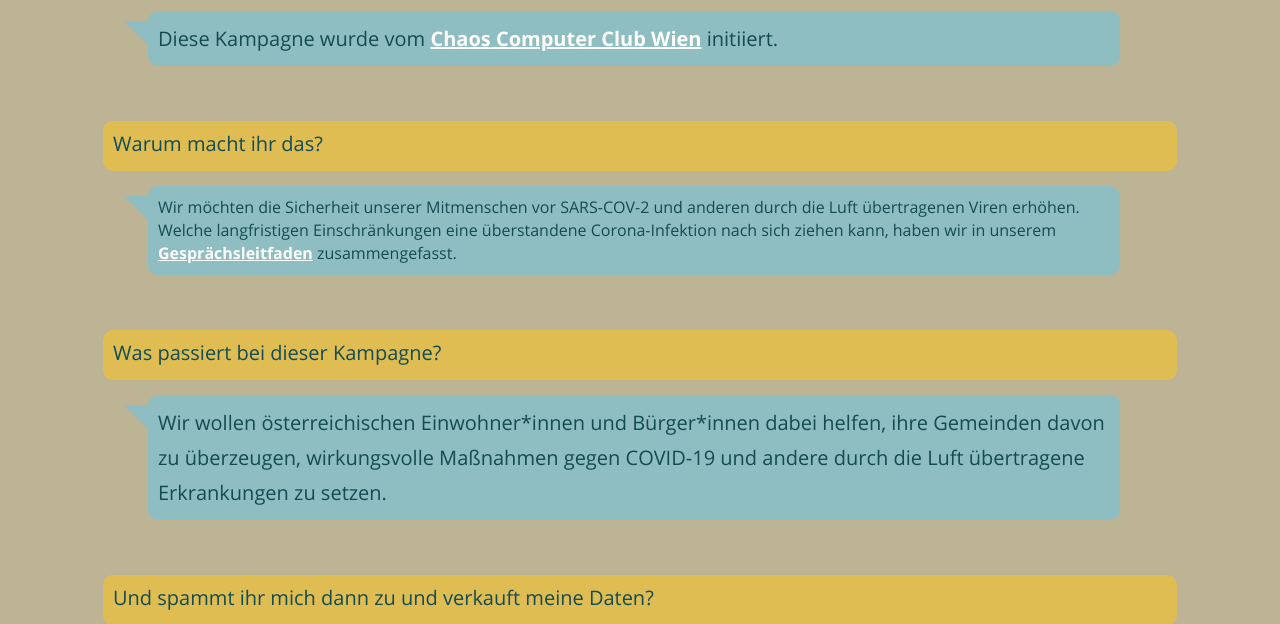
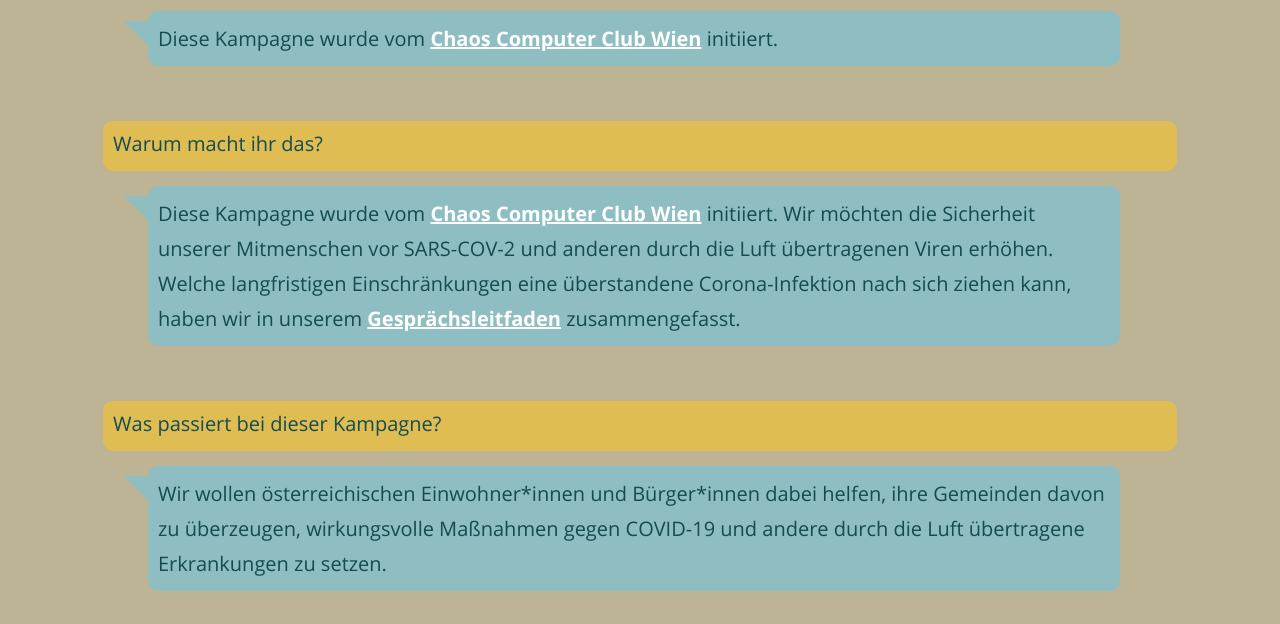
Before and after one commit to c3wien/Poke-That-Gmeind, a Python web app: template luftfilterbegehren/templates/general/faq.html in a window 1280 px wide. Shown: the part 306-930 px from the top of the page. Run offline with Jinja, Linux system fonts and the light colour scheme; the template is opened without the code that fills it, so the values that code supplies are empty; some libraries are stand-ins or nearby versions.

Commit message:
readd <p> for answer 2

```diff
--- a/luftfilterbegehren/templates/general/faq.html
+++ b/luftfilterbegehren/templates/general/faq.html
@@ -26,7 +26,10 @@
                     </div>
                 </li>
                 <li>
+                    <p>
+                        Diese Kampagne wurde vom <a href="https://c3w.at/">Chaos Computer Club Wien</a> initiiert.
                         Wir möchten die Sicherheit unserer Mitmenschen vor SARS-COV-2 und anderen durch die Luft übertragenen Viren erhöhen. Welche langfristigen Einschränkungen eine überstandene Corona-Infektion nach sich ziehen kann, haben wir in unserem <a href="/konversationsleitfaden/">Gesprächsleitfaden</a> zusammengefasst.
+                    </p>
                 </li>
                 <li>
                     <div class="avtxt">
```
